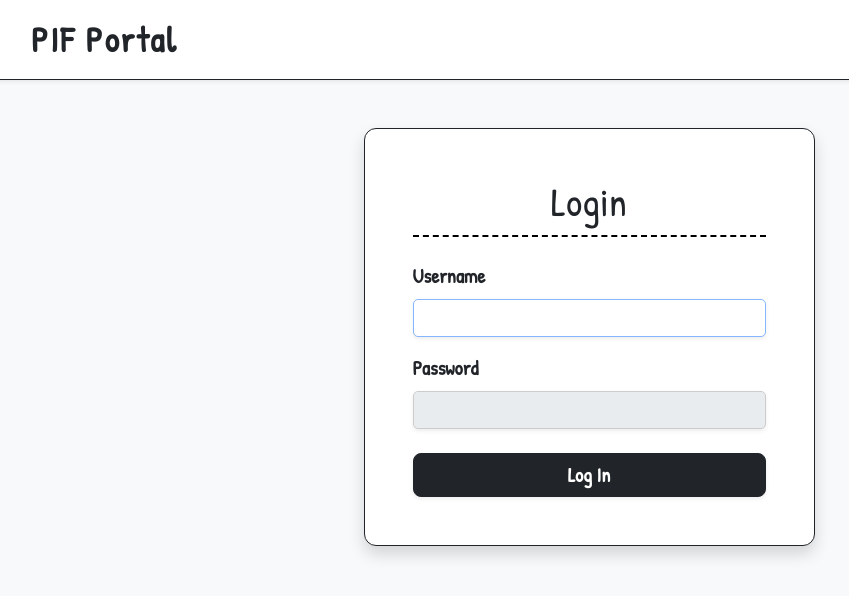
After one commit to ajmasih0309/pif, a Flask app: page /login in a window 1280 px wide. The commit adds this page. Shown: the top 596 px of the page, without its empty margins (51-900 px from the left). Run offline with Flask 3, Linux system fonts and the light colour scheme.

Commit message:
Added User ID, LOGIN & LOGOUT Flow

```diff
--- a/app.py
+++ b/app.py
@@ -1,10 +1,13 @@
 import sqlite3
-from flask import Flask, render_template, request, redirect, url_for
+from flask import Flask, render_template, request, redirect, url_for, session, flash
 from datetime import datetime
 import re
+from functools import wraps
+from werkzeug.security import generate_password_hash, check_password_hash
 
 # initialize app & database path
 app = Flask(__name__)
+app.secret_key = 'loremipsum'
 DB_PATH = "data/processed/pif.db"
 
 def get_db_connection():
@@ -23,7 +26,23 @@ def upgrade_db():
         conn.commit()
     except sqlite3.OperationalError:
         pass # Column already exists
+
+    # --- NEW: Add handled_by column ---
+    try:
+        conn.execute("ALTER TABLE orders_50 ADD COLUMN handled_by TEXT DEFAULT 'System'")
+        conn.commit()
+    except sqlite3.OperationalError:
+        pass # Column already exists
     conn.close()
+
+# --- AUTHENTICATION SETUP ---
+def login_required(f):
+    @wraps(f)
+    def decorated_function(*args, **kwargs):
+        if 'username' not in session:
+            return redirect(url_for('login'))
+        return f(*args, **kwargs)
+    return decorated_function
 
 # --- HELPER FUNCTIONS ---
 def format_date(d_str):
@@ -50,6 +69,7 @@ def clean_int(val):
 
 # --- ROUTES ---
 @app.route('/')
+@login_required
 def index():
     conn = get_db_connection()
     # Pull the hidden native rowid alongside the rest of your data
@@ -120,6 +140,7 @@ def index():
     )
 
 @app.route('/add', methods=('GET', 'POST'))
+@login_required
 def add():
     if request.method == 'POST':
         contact_name = request.form.get('contact_name', '')
@@ -159,31 +180,62 @@ def add():
     return render_template('add.html')
 
 @app.route('/update_status/<int:order_id>', methods=['POST'])
+@login_required
 def update_status(order_id):
     new_status = request.form.get('new_status')
+    current_user = session.get('username', 'Unknown') # Get the active user
+
     conn = get_db_connection()
-    # Update using the native rowid
-    conn.execute("UPDATE orders_50 SET status = ? WHERE rowid = ?", (new_status, order_id))
+    conn.execute('''
+        UPDATE orders_50
+        SET status = ?, handled_by = ?
+        WHERE rowid = ?
+    ''', (new_status, current_user, order_id))
     conn.commit()
     conn.close()
     return redirect(url_for('index'))
 
 @app.route('/fulfill/<int:order_id>', methods=['POST'])
+@login_required
 def fulfill(order_id):
     date_picked_up = request.form.get('date_picked_up')
     bike_tag = request.form.get('bike_tag')
+    current_user = session.get('username', 'Unknown') # Get the active user
 
     conn = get_db_connection()
-    # Update using the native rowid
     conn.execute('''
         UPDATE orders_50
-        SET date_picked_up = ?, bike_tag = ?, status = 'Completed'
+        SET date_picked_up = ?, bike_tag = ?, status = 'Completed', handled_by = ?
         WHERE rowid = ?
-    ''', (date_picked_up, bike_tag, order_id))
+    ''', (date_picked_up, bike_tag, current_user, order_id))
     conn.commit()
     conn.close()
     return redirect(url_for('index'))
 
+@app.route('/login', methods=['GET', 'POST'])
+def login():
+    if request.method == 'POST':
+        username = request.form.get('username')
+        password = request.form.get('password')
+
+        conn = get_db_connection()
+        user = conn.execute("SELECT * FROM users WHERE username = ?", (username,)).fetchone()
+        conn.close()
+
+        # Check if user exists and password matches
+        if user and check_password_hash(user['password_hash'], password):
+            session['username'] = user['username']
+            return redirect(url_for('index'))
+        else:
+            flash("Invalid credentials. Please try again.")
+
+    return render_template('login.html')
+
+@app.route('/logout')
+def logout():
+    session.pop('username', None)
+    return redirect(url_for('login'))
+
 if __name__ == '__main__':
     upgrade_db() # Runs safely once on startup
     app.run(debug=True)
--- a/templates/base.html
+++ b/templates/base.html
@@ -91,14 +91,27 @@
             </button>
 
             <div class="collapse navbar-collapse" id="navbarNav">
-                <ul class="navbar-nav ms-auto fs-4"> <li class="nav-item me-3">
+                <ul class="navbar-nav ms-auto fs-4 align-items-center">
+                    {% if session.get('username') %}
+                        <!-- Displays the logged-in username -->
+                        <li class="nav-item me-4">
+                            <span class="navbar-text text-dark fs-5">
+                                👤 Welcome, <strong style="color: #f0ad4e;">{{ session.username }}</strong>!
+                            </span>
+                        </li>
+
+                        <li class="nav-item me-3">
                             <a class="nav-link text-dark fw-bold" href="/">Dashboard</a>
                         </li>
-                    <li class="nav-item">
+                        <li class="nav-item me-3">
                             <a class="nav-link fw-bold px-3 rounded" href="/add" style="background-color: #9cd4f0; color: #000; border: 1px solid #000;">
                                 ➕ New Order
                             </a>
                         </li>
+                        <li class="nav-item">
+                            <a class="nav-link text-danger fw-bold" href="/logout">Logout</a>
+                        </li>
+                    {% endif %}
                 </ul>
             </div>
         </div>
--- /dev/null
+++ b/templates/login.html
@@ -0,0 +1,43 @@
+{% extends "base.html" %}
+
+{% block content %}
+<div class="row justify-content-center mt-5">
+    <div class="col-md-6 col-lg-5">
+        <div class="card shadow border-dark" style="border-radius: 12px; background-color: #fff;">
+            <div class="card-body p-5">
+                <h2 class="text-center chalk-header mb-4 text-dark">Login</h2>
+
+                <!-- Flash Messages -->
+                {% with messages = get_flashed_messages() %}
+                  {% if messages %}
+                    <div class="alert alert-danger shadow-sm" role="alert" style="border-radius: 8px;">
+                        <ul class="mb-0 fw-bold" style="list-style-type: none; padding-left: 0;">
+                        {% for message in messages %}
+                          <li>{{ message }}</li>
+                        {% endfor %}
+                        </ul>
+                    </div>
+                  {% endif %}
+                {% endwith %}
+
+                <!-- Login Form -->
+                <form action="{{ url_for('login') }}" method="POST">
+                    <div class="mb-3">
+                        <label for="username" class="form-label fw-bold fs-5">Username</label>
+                        <input type="text" class="form-control shadow-sm" id="username" name="username" required autofocus>
+                    </div>
+                    <div class="mb-4">
+                        <label for="password" class="form-label fw-bold fs-5">Password</label>
+                        <input type="password" class="form-control shadow-sm" id="password" name="password" required>
+                    </div>
+                    <div class="d-grid gap-2 mt-4">
+                        <button type="submit" class="btn btn-dark fw-bold shadow-sm" style="font-size: 1.25rem; border-radius: 8px;">
+                            Log In
+                        </button>
+                    </div>
+                </form>
+            </div>
+        </div>
+    </div>
+</div>
+{% endblock %}
```
Also changed, not shown: requirements.txt (+41 -2 lines), 1 other file. Lines whose indentation alone changed are shown as unchanged.
